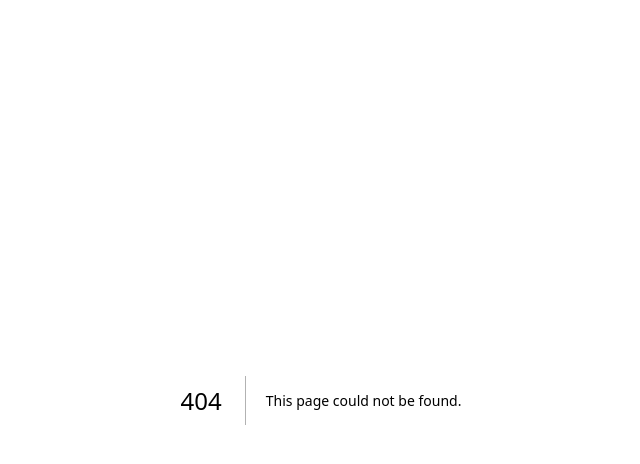
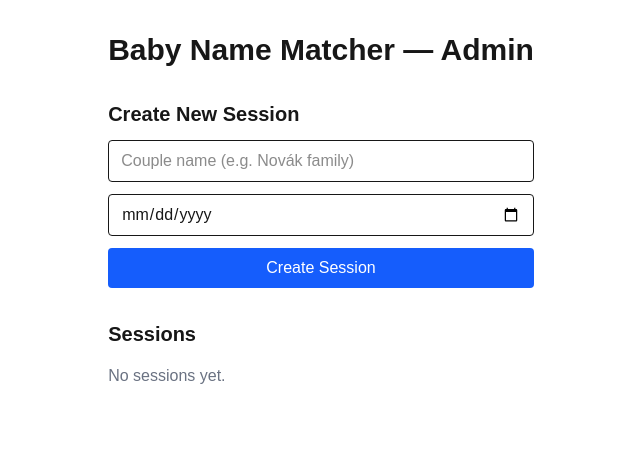
Before and after one commit to FiJislav/baby-name-matcher, a Next.js app: page /admin in a window 1280 px wide. Before the commit this address had no page. Shown: the top 464 px of the page, without its empty margins (319-959 px from the left). Built offline with nearby package versions, Linux system fonts and the light colour scheme; no server answers; sample sign-in values are in the browser's storage.

Commit message:
feat: add admin login and dashboard pages

```diff
--- /dev/null
+++ b/app/admin/login/page.tsx
@@ -0,0 +1,47 @@
+'use client'
+import { useState } from 'react'
+import { useRouter } from 'next/navigation'
+
+export default function AdminLoginPage() {
+  const [password, setPassword] = useState('')
+  const [error, setError] = useState('')
+  const router = useRouter()
+
+  async function handleSubmit(e: React.FormEvent) {
+    e.preventDefault()
+    const res = await fetch('/api/admin/auth', {
+      method: 'POST',
+      headers: { 'Content-Type': 'application/json' },
+      body: JSON.stringify({ password }),
+    })
+    if (res.ok) {
+      sessionStorage.setItem('admin_password', password)
+      router.push('/admin')
+    } else {
+      setError('Wrong password')
+    }
+  }
+
+  return (
+    <main className="min-h-screen flex items-center justify-center">
+      <form onSubmit={handleSubmit} className="flex flex-col gap-4 w-80">
+        <h1 className="text-2xl font-bold">Admin Login</h1>
+        <input
+          type="password"
+          className="border rounded px-3 py-2"
+          placeholder="Admin password"
+          value={password}
+          onChange={e => setPassword(e.target.value)}
+          required
+        />
+        {error && <p className="text-red-500 text-sm">{error}</p>}
+        <button
+          type="submit"
+          className="bg-blue-600 text-white px-4 py-2 rounded hover:bg-blue-700"
+        >
+          Login
+        </button>
+      </form>
+    </main>
+  )
+}
--- /dev/null
+++ b/app/admin/page.tsx
@@ -0,0 +1,37 @@
+'use client'
+import { useEffect, useState } from 'react'
+import { useRouter } from 'next/navigation'
+import { Session } from '@/lib/types'
+import { AdminSessionForm } from '@/components/AdminSessionForm'
+import { AdminSessionList } from '@/components/AdminSessionList'
+
+export default function AdminPage() {
+  const [sessions, setSessions] = useState<Session[]>([])
+  const [password, setPassword] = useState('')
+  const router = useRouter()
+
+  useEffect(() => {
+    const pw = sessionStorage.getItem('admin_password')
+    if (!pw) { router.push('/admin/login'); return }
+    setPassword(pw)
+    fetch('/api/admin/sessions', {
+      headers: { Authorization: `Bearer ${pw}` },
+    })
+      .then(r => r.json())
+      .then(data => { if (data.sessions) setSessions(data.sessions) })
+  }, [router])
+
+  function handleCreated(session: Session) {
+    setSessions(prev => [session, ...prev])
+  }
+
+  if (!password) return null
+
+  return (
+    <main className="max-w-3xl mx-auto p-8">
+      <h1 className="text-3xl font-bold mb-8">Baby Name Matcher — Admin</h1>
+      <AdminSessionForm adminPassword={password} onCreated={handleCreated} />
+      <AdminSessionList sessions={sessions} />
+    </main>
+  )
+}
--- /dev/null
+++ b/components/AdminSessionForm.tsx
@@ -0,0 +1,62 @@
+'use client'
+import { useState } from 'react'
+import { Session } from '@/lib/types'
+
+interface Props {
+  adminPassword: string
+  onCreated: (session: Session) => void
+}
+
+export function AdminSessionForm({ adminPassword, onCreated }: Props) {
+  const [label, setLabel] = useState('')
+  const [dueDate, setDueDate] = useState('')
+  const [loading, setLoading] = useState(false)
+  const [error, setError] = useState('')
+
+  async function handleSubmit(e: React.FormEvent) {
+    e.preventDefault()
+    setLoading(true)
+    setError('')
+    const res = await fetch('/api/admin/sessions', {
+      method: 'POST',
+      headers: {
+        'Content-Type': 'application/json',
+        Authorization: `Bearer ${adminPassword}`,
+      },
+      body: JSON.stringify({ label, due_date: dueDate || null }),
+    })
+    const json = await res.json()
+    setLoading(false)
+    if (!res.ok) { setError(json.error); return }
+    setLabel('')
+    setDueDate('')
+    onCreated(json.session)
+  }
+
+  return (
+    <form onSubmit={handleSubmit} className="flex flex-col gap-3 max-w-md">
+      <h2 className="text-xl font-semibold">Create New Session</h2>
+      <input
+        className="border rounded px-3 py-2"
+        placeholder="Couple name (e.g. Novák family)"
+        value={label}
+        onChange={e => setLabel(e.target.value)}
+        required
+      />
+      <input
+        className="border rounded px-3 py-2"
+        type="date"
+        value={dueDate}
+        onChange={e => setDueDate(e.target.value)}
+      />
+      {error && <p className="text-red-500 text-sm">{error}</p>}
+      <button
+        type="submit"
+        disabled={loading}
+        className="bg-blue-600 text-white px-4 py-2 rounded hover:bg-blue-700 disabled:opacity-50"
+      >
+        {loading ? 'Creating...' : 'Create Session'}
+      </button>
+    </form>
+  )
+}
--- /dev/null
+++ b/components/AdminSessionList.tsx
@@ -0,0 +1,68 @@
+'use client'
+import { Session } from '@/lib/types'
+
+const BASE_URL = process.env.NEXT_PUBLIC_BASE_URL ?? ''
+
+interface Props {
+  sessions: Session[]
+}
+
+export function AdminSessionList({ sessions }: Props) {
+  function copyLink(url: string) {
+    navigator.clipboard.writeText(url)
+  }
+
+  return (
+    <div className="mt-8">
+      <h2 className="text-xl font-semibold mb-4">Sessions</h2>
+      {sessions.length === 0 && <p className="text-gray-500">No sessions yet.</p>}
+      <div className="flex flex-col gap-4">
+        {sessions.map(s => {
+          const linkA = `${BASE_URL}/pick/${s.token_a}`
+          const linkB = `${BASE_URL}/pick/${s.token_b}`
+          const status = s.submitted_a && s.submitted_b
+            ? '✅ Both submitted'
+            : s.submitted_a
+            ? '⏳ Waiting for B'
+            : s.submitted_b
+            ? '⏳ Waiting for A'
+            : '⏳ Waiting for both'
+          return (
+            <div key={s.id} className="border rounded p-4">
+              <div className="flex justify-between items-start">
+                <div>
+                  <p className="font-semibold">{s.label}</p>
+                  <p className="text-sm text-gray-500">
+                    {s.due_date ? `Due: ${s.due_date}` : 'No due date'} · {new Date(s.created_at).toLocaleDateString()}
+                  </p>
+                  <p className="text-sm mt-1">{status}</p>
+                </div>
+                {s.submitted_a && s.submitted_b && (
+                  <a
+                    href={`/results/${s.id}`}
+                    className="text-sm bg-green-600 text-white px-3 py-1 rounded"
+                    target="_blank"
+                  >
+                    View Results
+                  </a>
+                )}
+              </div>
+              <div className="mt-3 flex flex-col gap-2 text-sm">
+                <div className="flex items-center gap-2">
+                  <span className="text-gray-500 w-20">Parent A:</span>
+                  <code className="bg-gray-100 px-2 py-1 rounded flex-1 truncate">{linkA}</code>
+                  <button onClick={() => copyLink(linkA)} className="text-blue-600 hover:underline">Copy</button>
+                </div>
+                <div className="flex items-center gap-2">
+                  <span className="text-gray-500 w-20">Parent B:</span>
+                  <code className="bg-gray-100 px-2 py-1 rounded flex-1 truncate">{linkB}</code>
+                  <button onClick={() => copyLink(linkB)} className="text-blue-600 hover:underline">Copy</button>
+                </div>
+              </div>
+            </div>
+          )
+        })}
+      </div>
+    </div>
+  )
+}
```
